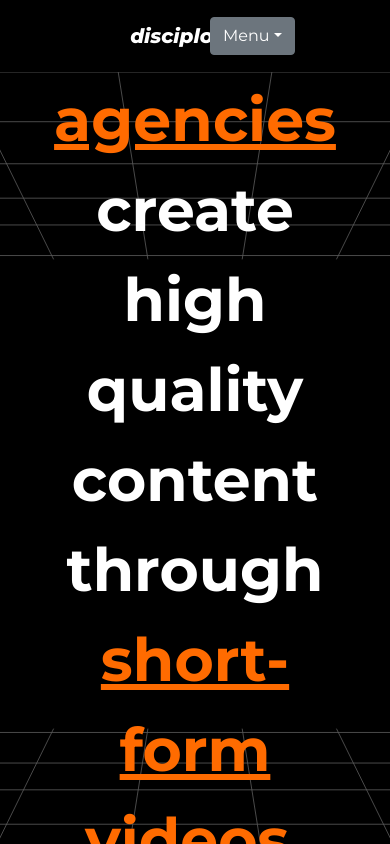
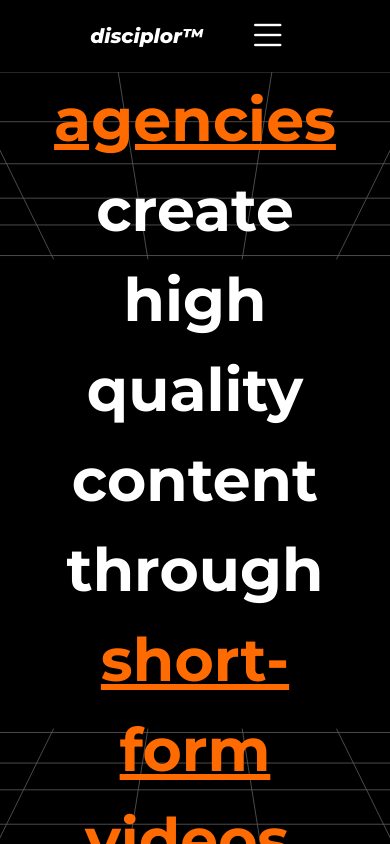
Before and after one commit to dadaxingxing/video-editing-funnel, a React (Vite) app: page / in a window 390 px wide. Shown: the top 844 px of the page. Built offline with nearby package versions, Linux system fonts and the light colour scheme.

Commit message:
added spacing to the navigation bar

```diff
--- a/package.json
+++ b/package.json
@@ -10,6 +10,8 @@
     "preview": "vite preview"
   },
   "dependencies": {
+    "bootstrap": "^5.3.6",
+    "bootstrap-icons": "^1.13.1",
     "react": "^19.1.0",
     "react-dom": "^19.1.0"
   },
--- a/src/App.css
+++ b/src/App.css
@@ -30,6 +30,30 @@
     gap: 2.5rem;
 }
 
+.btn-icon{
+    background-color: transparent;
+    border: none;
+}
+
+
+.btn-icon:focus{
+    outline: none;
+}
+
+.hamburger{
+    color: white;
+    font-size: 2.5rem;
+}
+
+.hamburger:active{
+    transform: scale(1.3);
+    transition: transform 0.05s ease;
+}
+.scale{
+    transform: scale(1.3);
+    transition: transform 0.2s ease;
+}
+
 .page1{
     background-image: url('./assets/tunnelBG.svg');
     background-size: cover;
@@ -38,7 +62,6 @@
 
     width: 100%;
     height: 100dvh;
-
 }
 
 
--- a/src/App.jsx
+++ b/src/App.jsx
@@ -3,6 +3,7 @@ import CTA from './component/CTA';
 import Proof from './component/Proof';
 import Cards from './component/Cards';
 import Offer from './component/Offer';
+import 'bootstrap-icons/font/bootstrap-icons.css';
 
 function App() {
   const offerPoints = [
@@ -18,11 +19,9 @@ function App() {
     <>
       {/* navigation bar */}
       <div className='container-fluid navBar d-flex flex-row justify-content-center align-items-center'>
-        <div className='col-4'>
+        <div className='col-6 col-lg-4'>
           <div className='logo'>disciplor™</div>
         </div>
-
-
 
         <div className='col-4 d-none d-lg-block'>
           <div className='navButtons d-flex justify-content-center'>
@@ -32,10 +31,15 @@ function App() {
           </div>
         </div>
 
-        <div className='col-4 d-block d-lg-none'>
-          <div className='dropdown'>
-            <button className='btn btn-secondary dropdown-toggle' type='button' data-bs-toggle='dropdown' aria-expanded='false'>
-              Menu
+        <div className='col-6 col-lg-4 d-block d-lg-none'>
+          <div className='dropdown d-flex justify-content-end'>
+            <button
+              className='dropdown-toggle border-0 bg-transparent p-0 m-0 d-flex align-items-center btn-icon'
+              type='button'
+              data-bs-toggle='dropdown'
+              aria-expanded='false'
+            >
+              <i className='bi bi-list hamburger'></i>
             </button>
             <ul className='dropdown-menu'>
               <li><a className='dropdown-item' href='#'>About</a></li>
```
Also changed, not shown: 1 other file (tests, documents, lock files or other folders).
